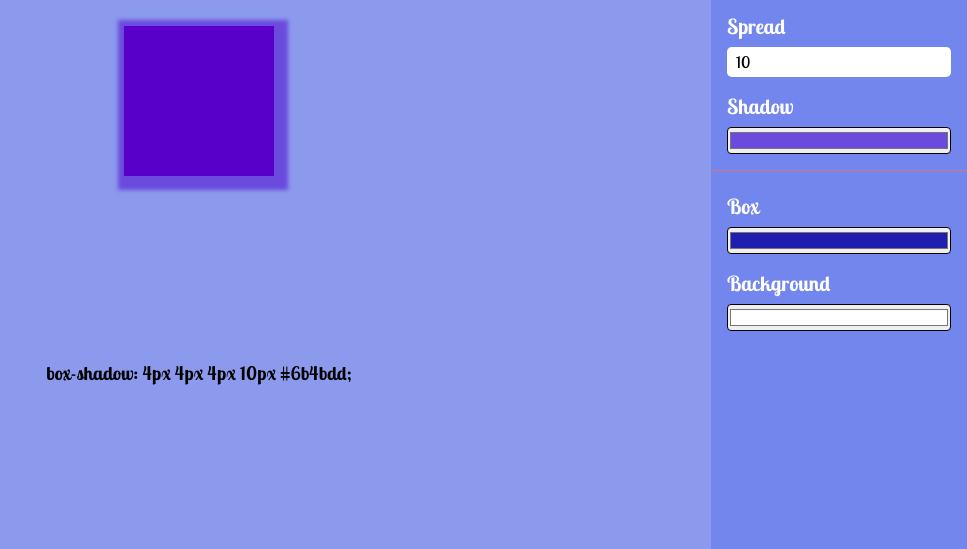
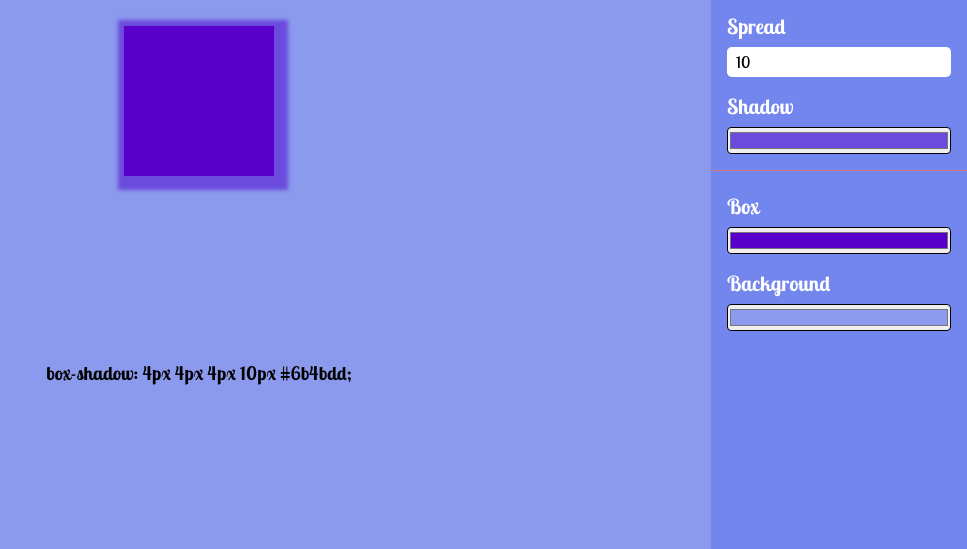
Before and after one commit to suzynakayama/box-shadow-generator, a plain HTML site: page index.html in a window 1280 px wide. Shown: the part 251-800 px from the top of the page, without its empty margins (313-1280 px from the left). Drawn offline with Linux system fonts and the light colour scheme.

Commit message:
fixed colors input

```diff
--- a/index.html
+++ b/index.html
@@ -41,7 +41,7 @@
                 type="color"
                 name="box-color"
                 id="box-color"
-                value="#201eb1"
+                value="#5800ca"
             />
 
             <label for="background-color">Background</label>
@@ -49,7 +49,7 @@
                 type="color"
                 name="background-color"
                 id="background-color"
-                value="#FFFFFF"
+                value="#8b9aec"
             />
         </section>
     </body>
```
